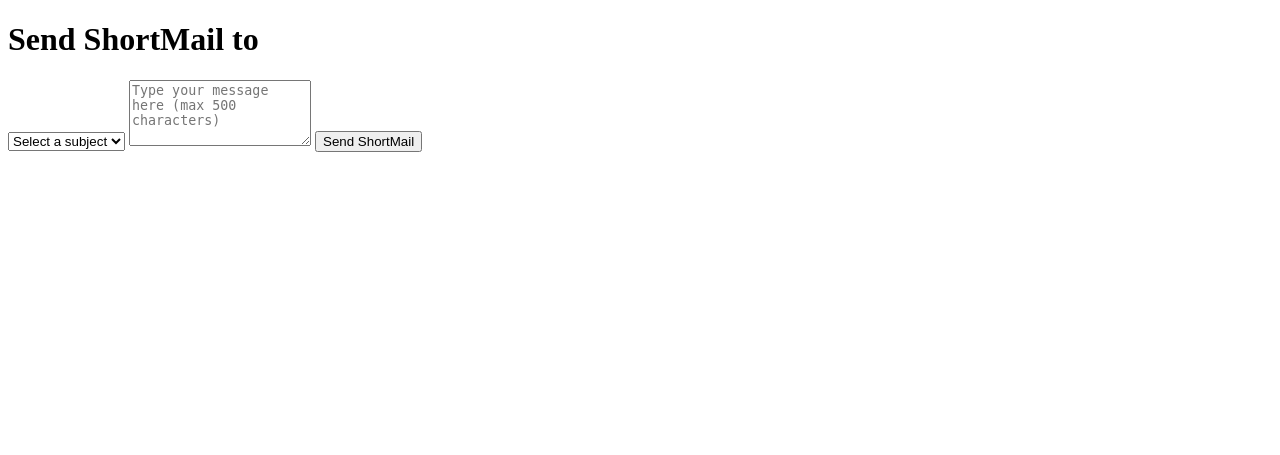
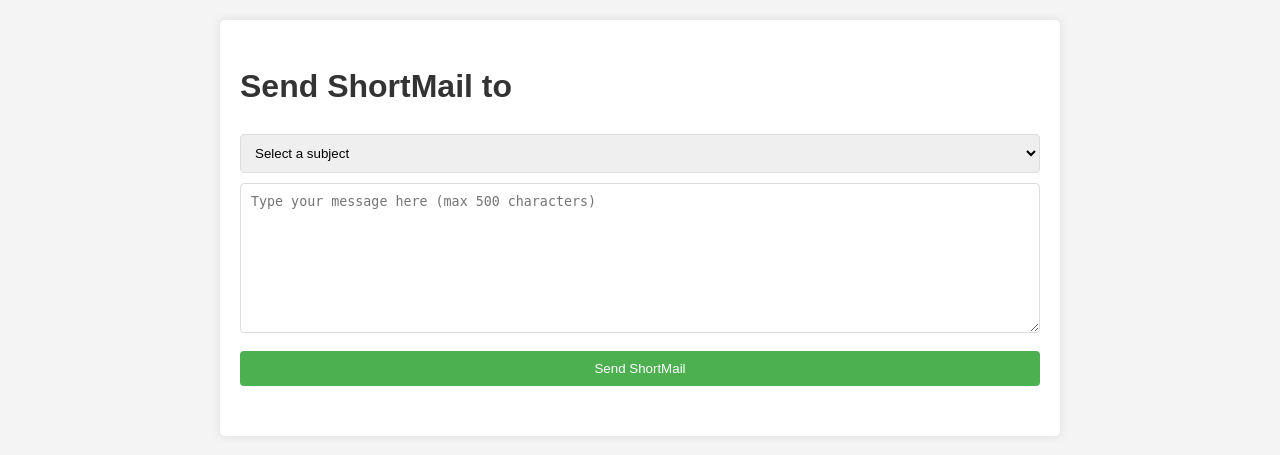
Before and after one commit to nll-ai/shortmail, a FastAPI app: template app/templates/send_shortmail.html in a window 1280 px wide. Shown: the top 455 px of the page. Run offline with FastAPI, Linux system fonts and the light colour scheme; the template is opened without the code that fills it, so the values that code supplies are empty.

Commit message:
feat(templates)✨: Add new send_result.html and update styles in send_shortmail.html
- Create send_result.html for displaying ShortMail results.
- Update CSS in send_shortmail.html for UI consistency.

```diff
--- a/app/templates/send_shortmail.html
+++ b/app/templates/send_shortmail.html
@@ -5,7 +5,48 @@
     <meta name="viewport" content="width=device-width, initial-scale=1.0">
     <title>Send ShortMail to {{ user.email }}</title>
     <style>
-        /* ... Add styles similar to dashboard.html ... */
+        body {
+            font-family: Arial, sans-serif;
+            line-height: 1.6;
+            margin: 0;
+            padding: 20px;
+            background-color: #f4f4f4;
+        }
+        .container {
+            max-width: 800px;
+            margin: auto;
+            background: white;
+            padding: 20px;
+            border-radius: 5px;
+            box-shadow: 0 0 10px rgba(0,0,0,0.1);
+        }
+        h1, h2 {
+            color: #333;
+        }
+        form {
+            margin-bottom: 20px;
+        }
+        select, textarea, input[type="submit"] {
+            width: 100%;
+            padding: 10px;
+            margin-bottom: 10px;
+            border: 1px solid #ddd;
+            border-radius: 4px;
+            box-sizing: border-box;
+        }
+        textarea {
+            height: 150px;
+            resize: vertical;
+        }
+        input[type="submit"] {
+            background-color: #4CAF50;
+            color: white;
+            border: none;
+            cursor: pointer;
+        }
+        input[type="submit"]:hover {
+            background-color: #45a049;
+        }
     </style>
 </head>
 <body>
@@ -18,7 +59,7 @@
                     <option value="{{ heading.heading }}">{{ heading.heading }}</option>
                 {% endfor %}
             </select>
-            <textarea name="message" rows="4" maxlength="500" required placeholder="Type your message here (max 500 characters)"></textarea>
+            <textarea name="message" maxlength="500" required placeholder="Type your message here (max 500 characters)"></textarea>
             <input type="submit" value="Send ShortMail">
         </form>
     </div>
```
Also changed, not shown: app/templates/send_result.html (added, +22 -0 lines).
